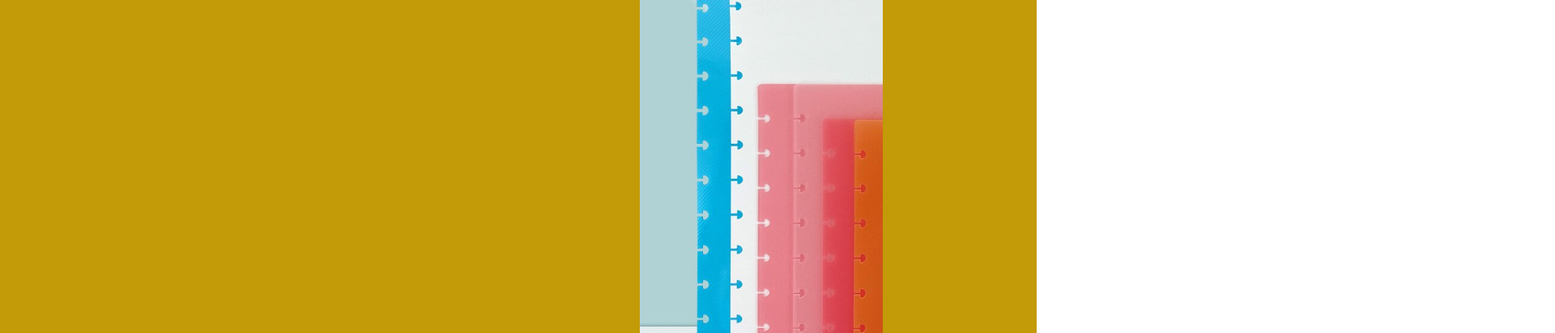
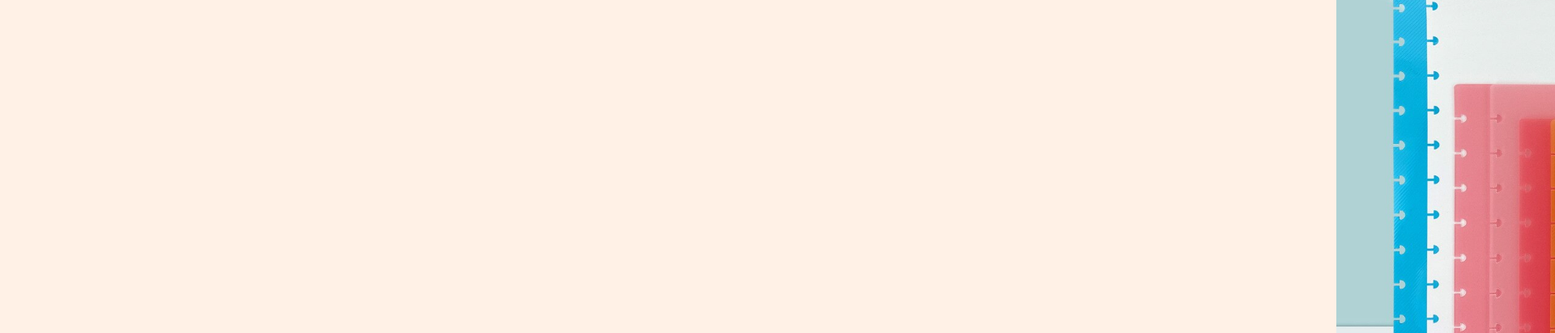
Before and after one commit to Isabelonga55/newrepo, a plain HTML site: page index.html in a window 1280 px wide. Shown: the part 223-635 px from the top of the page at 81% size, 1920 px wide, since content can reach past the window. Drawn offline with Linux system fonts and the light colour scheme; a web font is replaced by a local one.

Commit message:
cambios en el estilo de la pagina

```diff
--- a/copia.css
+++ b/copia.css
@@ -1,3 +1,7 @@
+/*html{
+
+  display: block;
+}*/
 
 discosdorados {
   width: 100px;
@@ -102,9 +106,9 @@ p {
 
 /* Espacio2 es donde se ubica el carrusel, el boton flotante, el ancho y largo del mismo para que todo su contenido este compacto*/
 .espacio2{
-  width: 100%;
+  width: 3000px;
  height: 500px;
- background-color: #C39A07;
+ background-color: #fff1e6;
    display: flex;
   flex-flow: column;
   flex-wrap: column;
```
